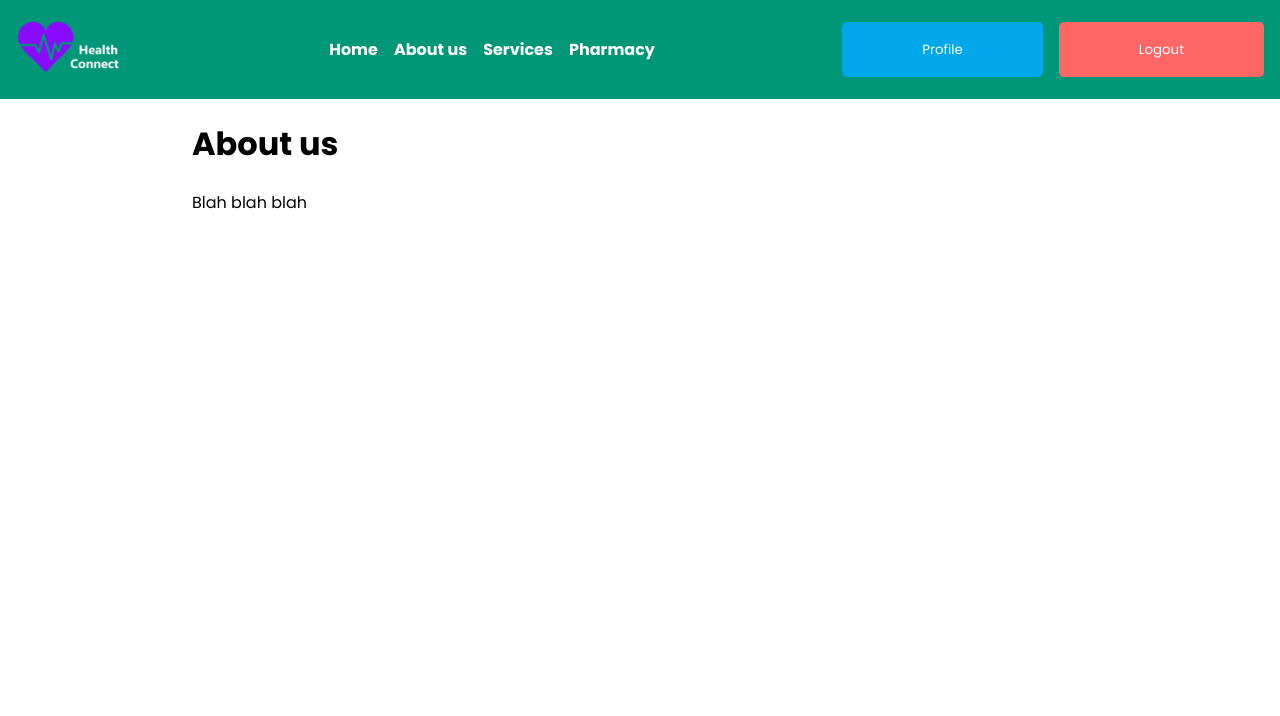
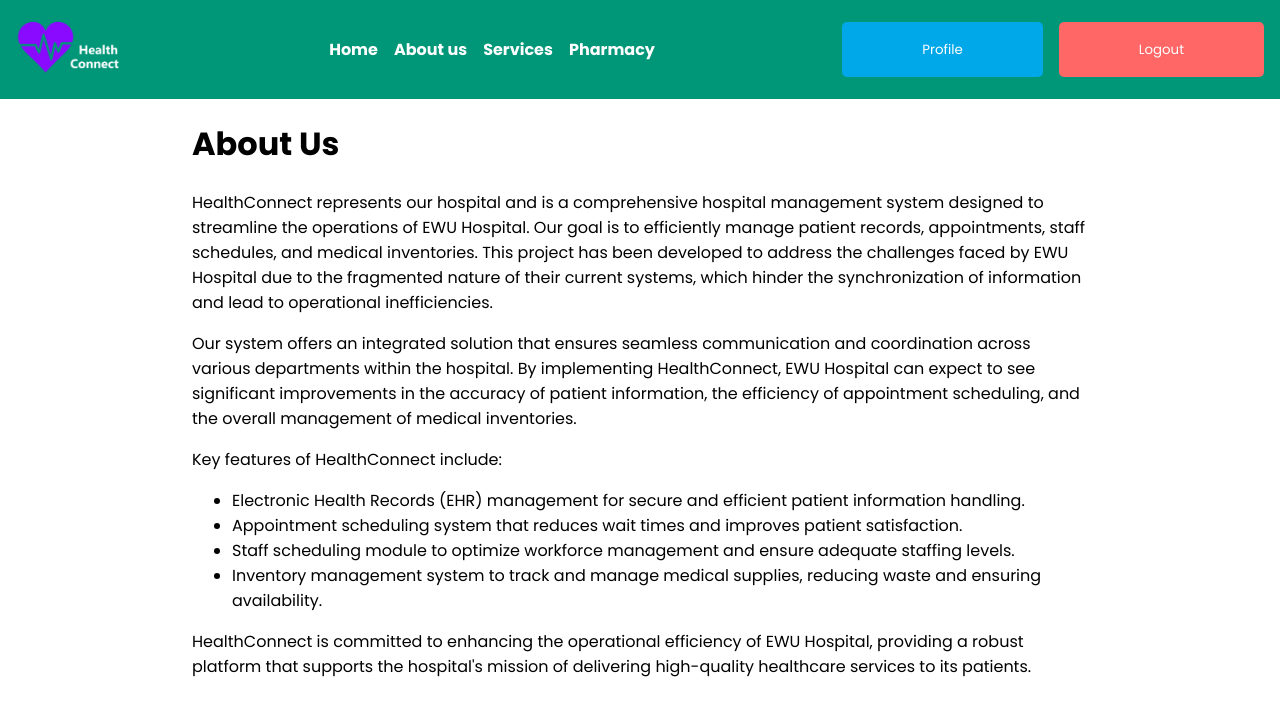
Before and after one commit to codylarge/cs350-summer2024-project-wildfire_warriors, a Django app: page /about/ in a window 1280 px wide. Shown: the top 716 px of the page. Run offline with Django 5.2, Linux system fonts and the light colour scheme; a user stored in the database is signed in; some web fonts are replaced.

Commit message:
Update about.html

```diff
--- a/healthconnect/templates/about.html
+++ b/healthconnect/templates/about.html
@@ -1,10 +1,22 @@
 {% extends 'layout.html' %}
 
 {% block title %}
-About
+About Us
 {% endblock %}
 
 {% block content %}
-<h1>About us</h1>
-<p>Blah blah blah</p>
+<h1>About Us</h1>
+<p>HealthConnect represents our hospital and is a comprehensive hospital management system designed to streamline the operations of EWU Hospital. Our goal is to efficiently manage patient records, appointments, staff schedules, and medical inventories. This project has been developed to address the challenges faced by EWU Hospital due to the fragmented nature of their current systems, which hinder the synchronization of information and lead to operational inefficiencies.</p>
+
+<p>Our system offers an integrated solution that ensures seamless communication and coordination across various departments within the hospital. By implementing HealthConnect, EWU Hospital can expect to see significant improvements in the accuracy of patient information, the efficiency of appointment scheduling, and the overall management of medical inventories.</p>
+
+<p>Key features of HealthConnect include:</p>
+<ul>
+    <li>Electronic Health Records (EHR) management for secure and efficient patient information handling.</li>
+    <li>Appointment scheduling system that reduces wait times and improves patient satisfaction.</li>
+    <li>Staff scheduling module to optimize workforce management and ensure adequate staffing levels.</li>
+    <li>Inventory management system to track and manage medical supplies, reducing waste and ensuring availability.</li>
+</ul>
+
+<p>HealthConnect is committed to enhancing the operational efficiency of EWU Hospital, providing a robust platform that supports the hospital's mission of delivering high-quality healthcare services to its patients.</p>
 {% endblock %}
```
